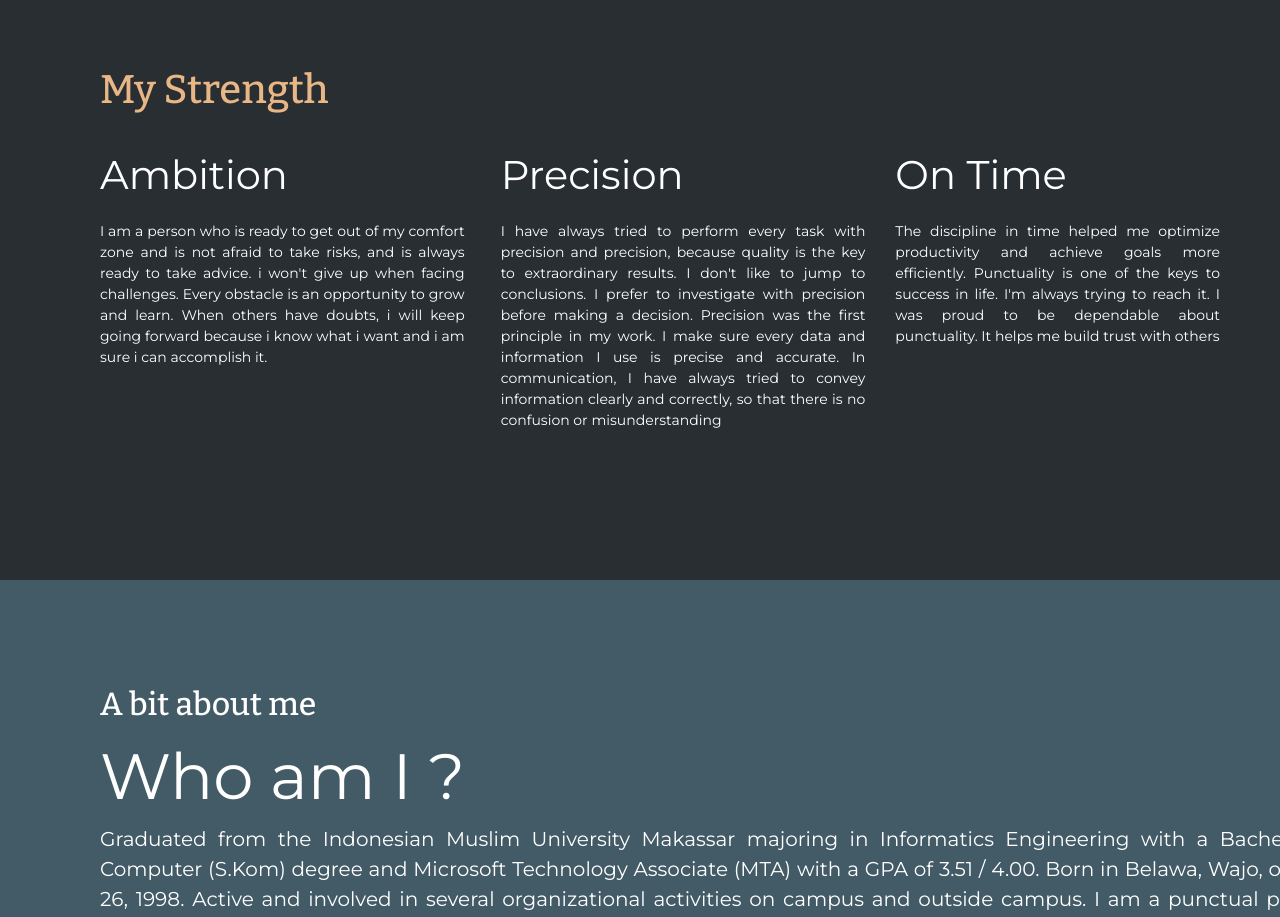
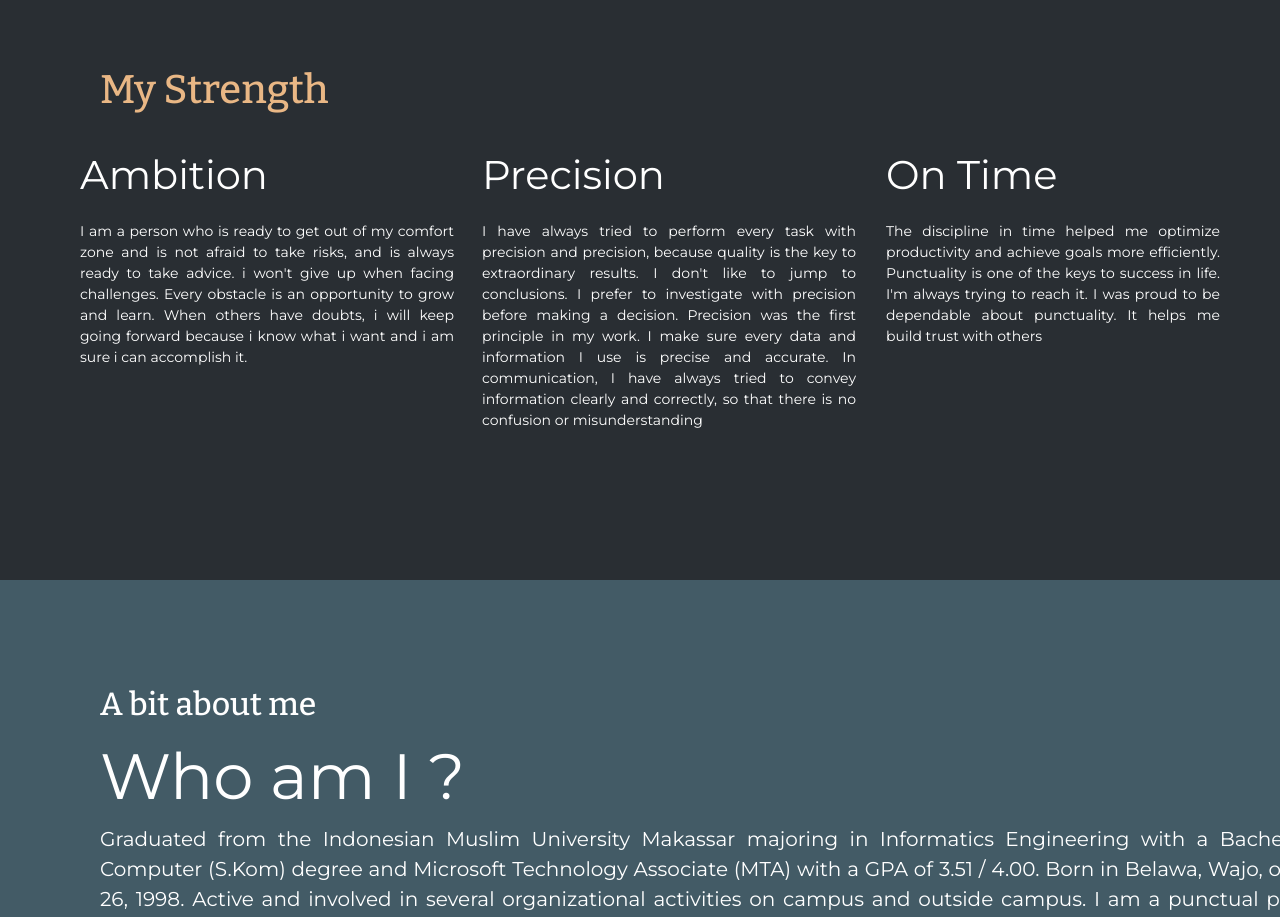
Before and after one commit to afdalmaulana/Portofolio, a React (Create React App) app in the folder porto/: page / in a window 1280 px wide. Shown: the part 800-1717 px from the top of the page. Built offline with nearby package versions, Linux system fonts and the light colour scheme.

Commit message:
updated portfolio

```diff
--- a/porto/src/pageContent/components/motto.jsx
+++ b/porto/src/pageContent/components/motto.jsx
@@ -24,7 +24,7 @@ export default function Motto() {
             <Box
               w={{ sm: "150px", md: "900px", lg: "550px" }}
               color={"white"}
-              ml={{ base: "30px", md: "40px", lg: "100px" }}
+              ml={{ base: "30px", md: "40px", lg: "80px" }}
               mr={{ base: "30px", md: "80px", lg: "60px" }}
             >
               <Text
@@ -51,7 +51,7 @@ export default function Motto() {
             </Box>
             <Box
               w={{ sm: "150px", md: "900px", lg: "550px" }}
-              ml={{ base: "30px", md: "40px", lg: "-24px" }}
+              ml={{ base: "30px", md: "40px", lg: "-32px" }}
               mr={{ base: "30px", md: "80px", lg: "0px" }}
               mt={{ base: "10px", md: "20px", lg: "0px" }}
               color={"white"}
```
Also changed, not shown: 1 other file (tests, documents, lock files or other folders).
